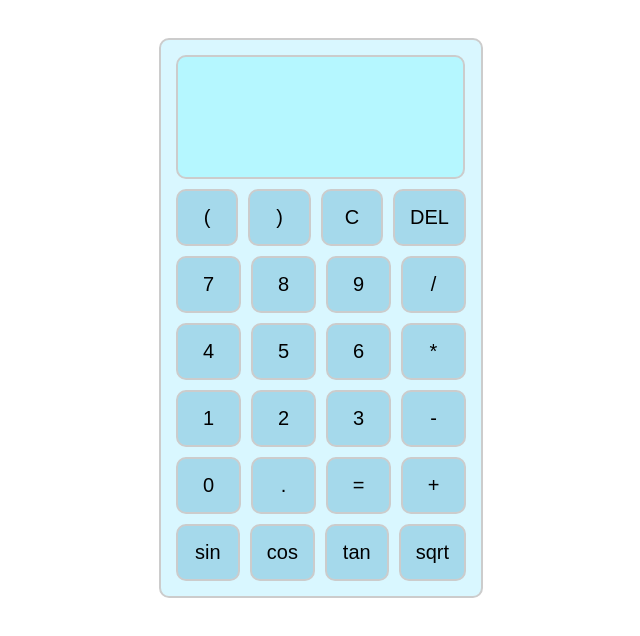
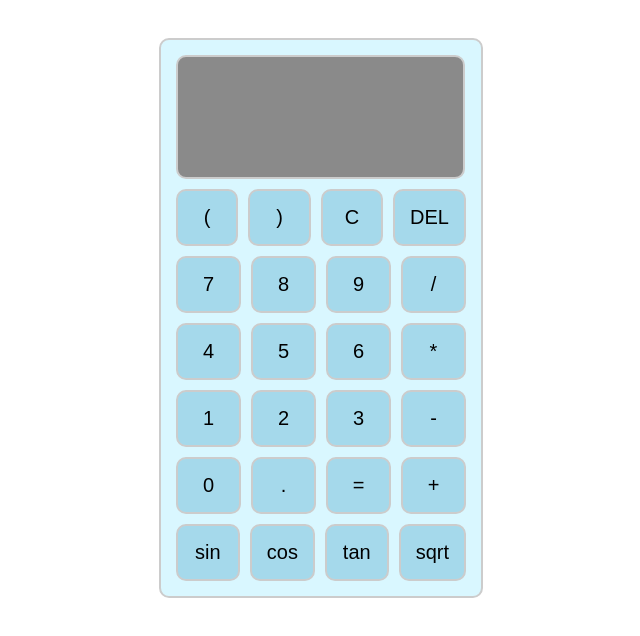
Before and after one commit to muthukumaranarc/public, a plain HTML site: page index.html in a window 1280 px wide. Shown: the whole page, without its empty margins (319-959 px from the left). Drawn offline with Linux system fonts and the light colour scheme.

Commit message:
Update Style.css

```diff
--- a/Style.css
+++ b/Style.css
@@ -24,7 +24,7 @@ body{
     text-align: right;
     margin-bottom: 30px;
     border:2px solid #ccc;
-    background-color:rgb(181, 247, 255);
+    background-color:rgb(138,138,138);
     border-radius: 10px;
   }
   .row {
```
